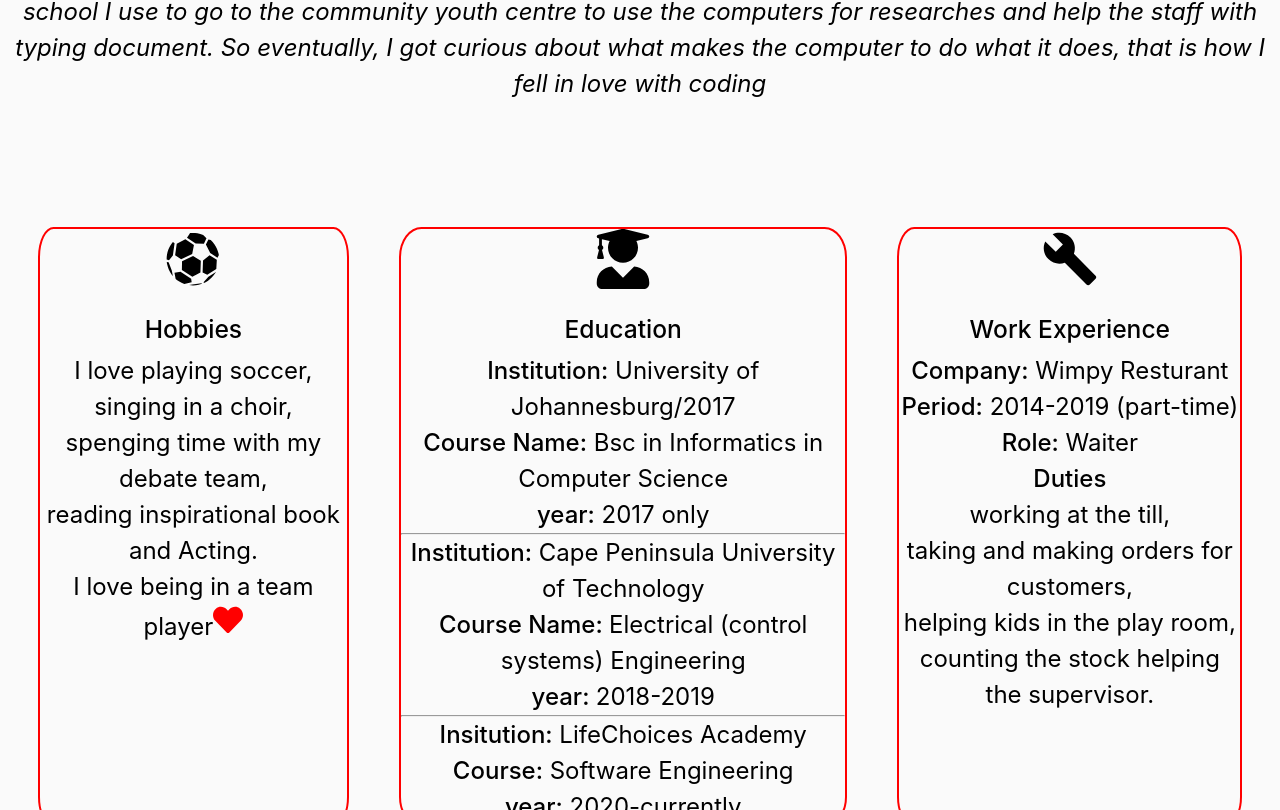
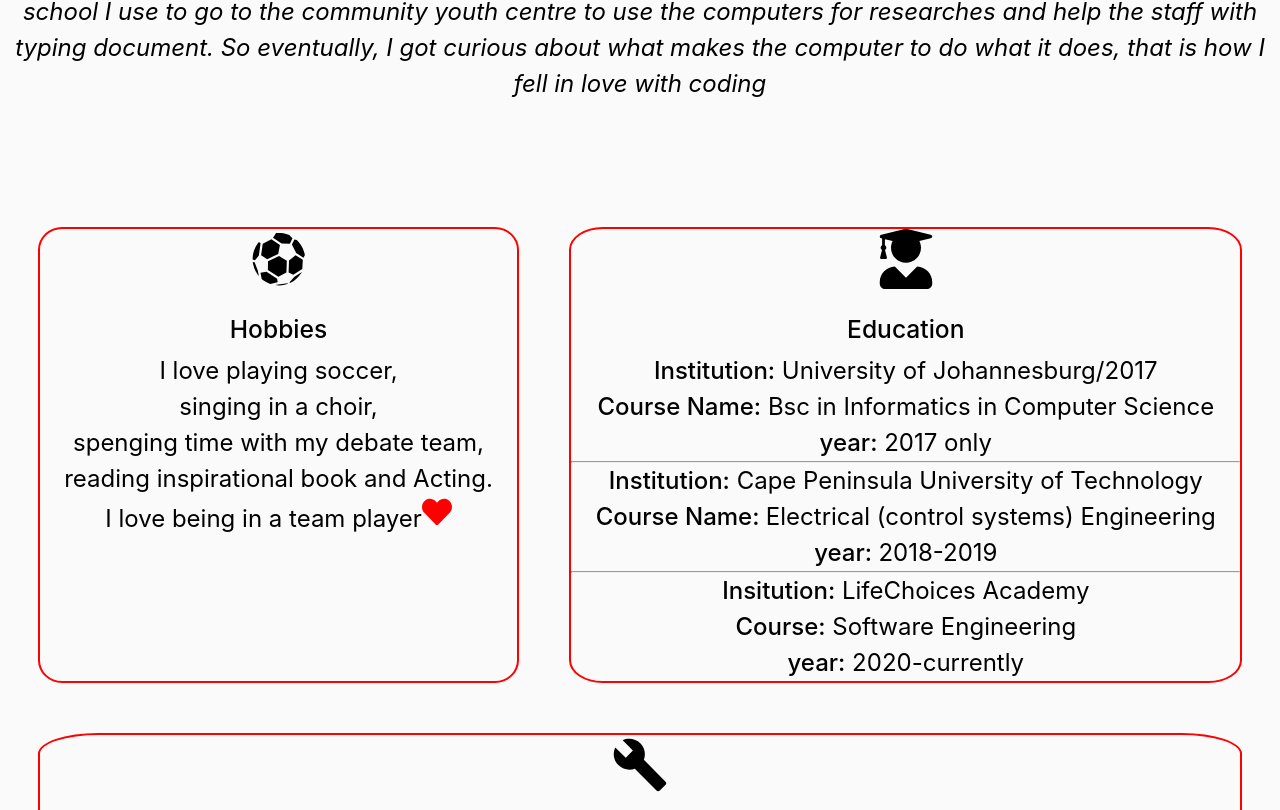
Before and after one commit to Philan-igmt/Portfolio, a React (Create React App) app: page / in a window 1280 px wide. Shown: the part 1990-2800 px from the top of the page. Built offline with nearby package versions, Linux system fonts and the light colour scheme.

Commit message:
after feedback

```diff
--- a/src/components/about/About.css
+++ b/src/components/about/About.css
@@ -19,9 +19,15 @@ img {
   font-size: x-large;
   letter-spacing: normal;
   padding: 50px 0;
+  flex-grow: 1;
 }
 .info {
   border: 2px solid red;
   border-radius: 5%;
   margin: 2%;
+  flex-grow: 1;
 }
+
+.work {
+  flex-grow: 1;
+}
--- a/src/components/about/About.js
+++ b/src/components/about/About.js
@@ -67,7 +67,11 @@ const About = () => {
                 </p>
                 <div
                   className="black-text center"
-                  style={{ display: "flex", justifyContent: "space-between" }}
+                  style={{
+                    display: "flex",
+                    justifyContent: "space-between",
+                    flexWrap: "wrap",
+                  }}
                 >
                   <div className="info">
                     <GiSoccerBall size="4rem" color="black" />
@@ -83,7 +87,7 @@ const About = () => {
                     being in a team player
                     <FaHeart size="2rem" color="red" />
                   </div>
-                  <div className="info">
+                  <div className="info education">
                     <FaUserGraduate size="4rem" color="black" />
                     <h5>
                       <strong>Education </strong>
@@ -128,7 +132,7 @@ const About = () => {
                       <strong>year:</strong> 2020-currently
                     </p>
                   </div>
-                  <div className="info">
+                  <div className="info work">
                     <IoMdBuild size="4rem" color="black" />
                     <h5>
                       {" "}
```
